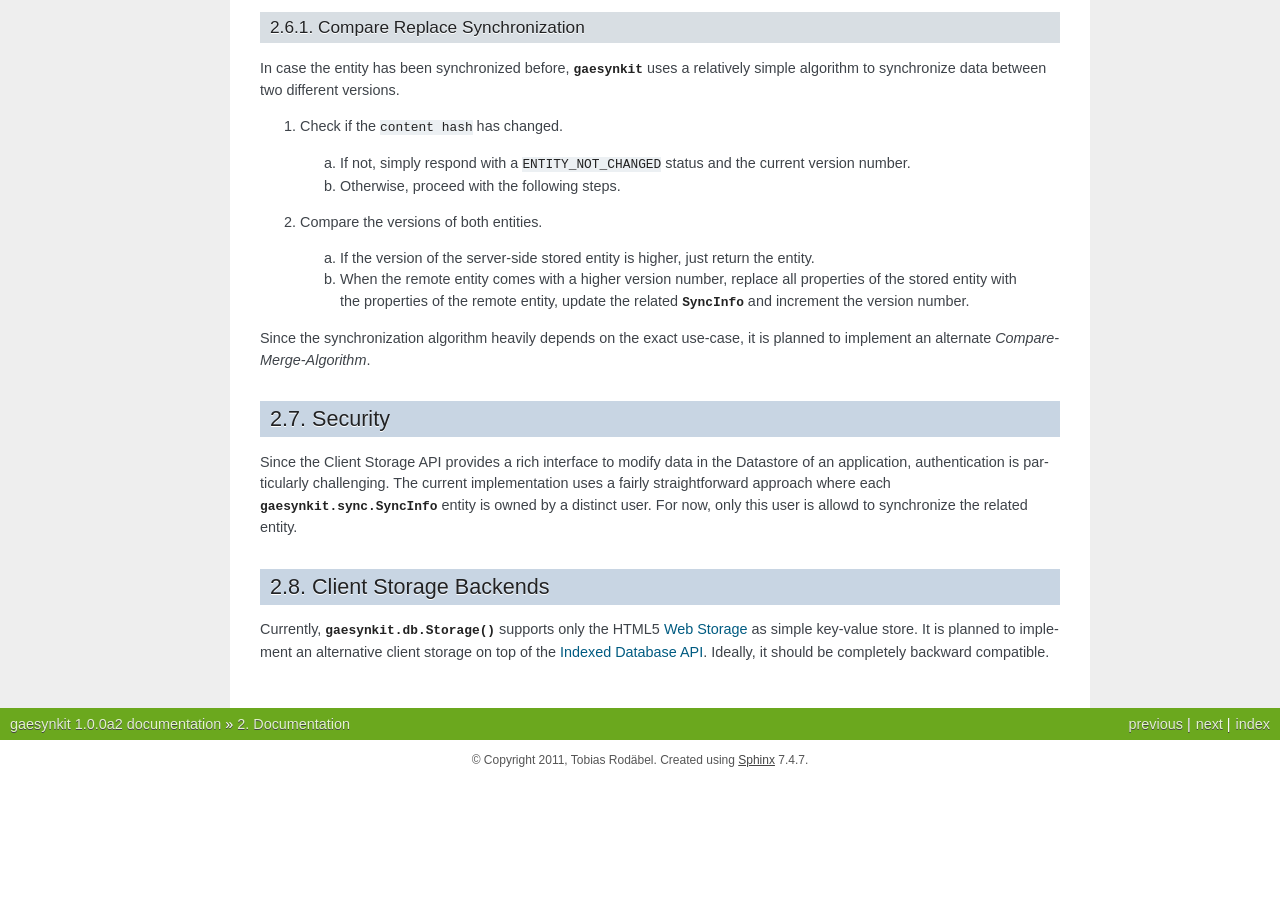
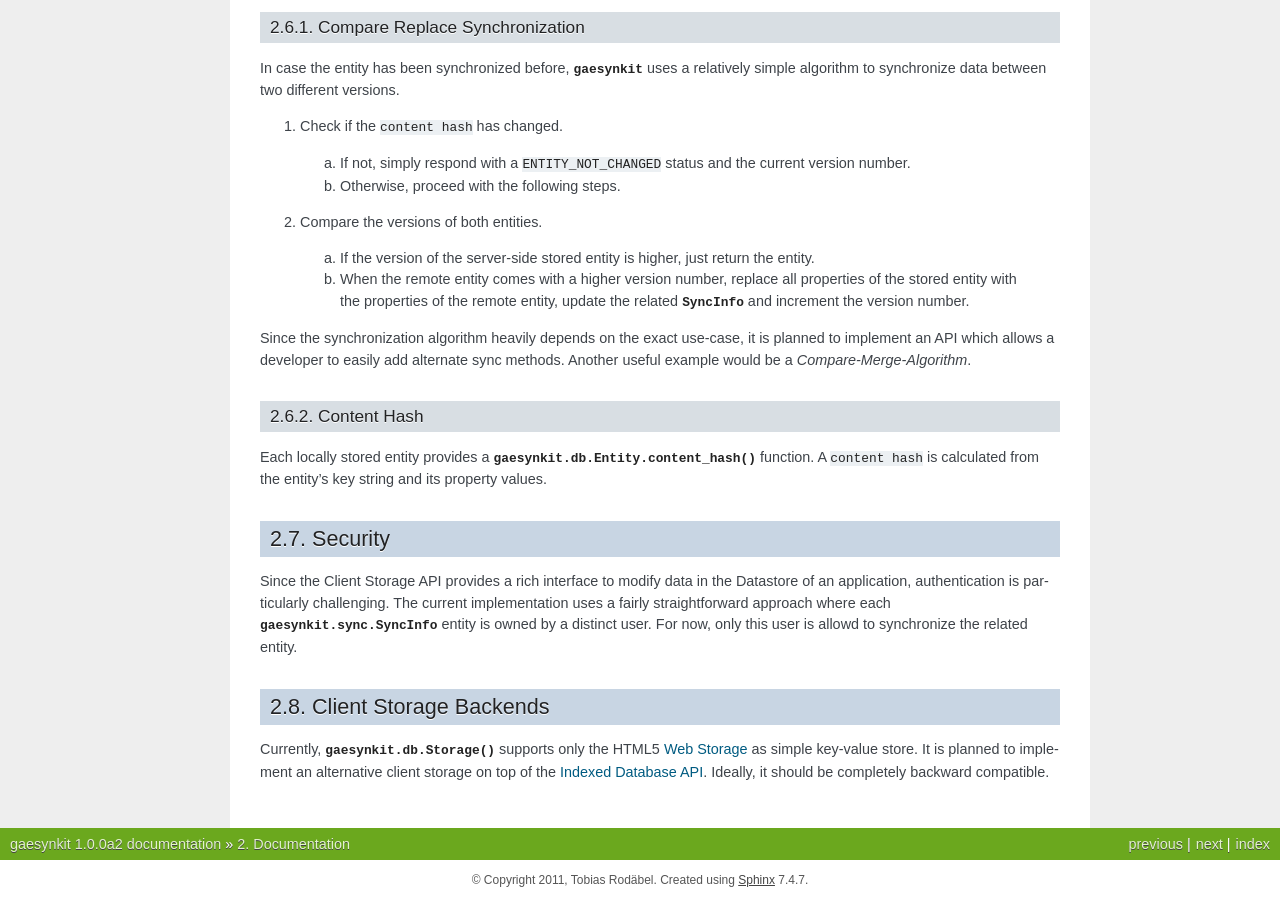
Before and after one commit to rodaebel/gaesynkit, a Sphinx documentation site: the page built from doc/source/documentation.rst, in a window 1280 px wide and 900 px high, scrolled down 5278 px. Built offline with Sphinx 7.4.7, drawn with Linux system fonts in a browser that asks for light colours; before the commit the page ends 6058 px from its top, so only the background shows below that.

Commit message:
Updated documentation.

```diff
--- a/doc/source/documentation.rst
+++ b/doc/source/documentation.rst
@@ -325,7 +325,15 @@ relatively simple algorithm to synchronize data between two different versions.
      update the related :py:class:`SyncInfo` and increment the version number.
 
 Since the synchronization algorithm heavily depends on the exact use-case, it
-is planned to implement an alternate *Compare-Merge-Algorithm*.
+is planned to implement an API which allows a developer to easily add alternate
+sync methods. Another useful example would be a *Compare-Merge-Algorithm*.
+
+Content Hash
+++++++++++++
+
+Each locally stored entity provides a
+:js:func:`gaesynkit.db.Entity.content_hash` function. A ``content hash`` is
+calculated from the entity's key string and its property values.
 
 
 Security
```
